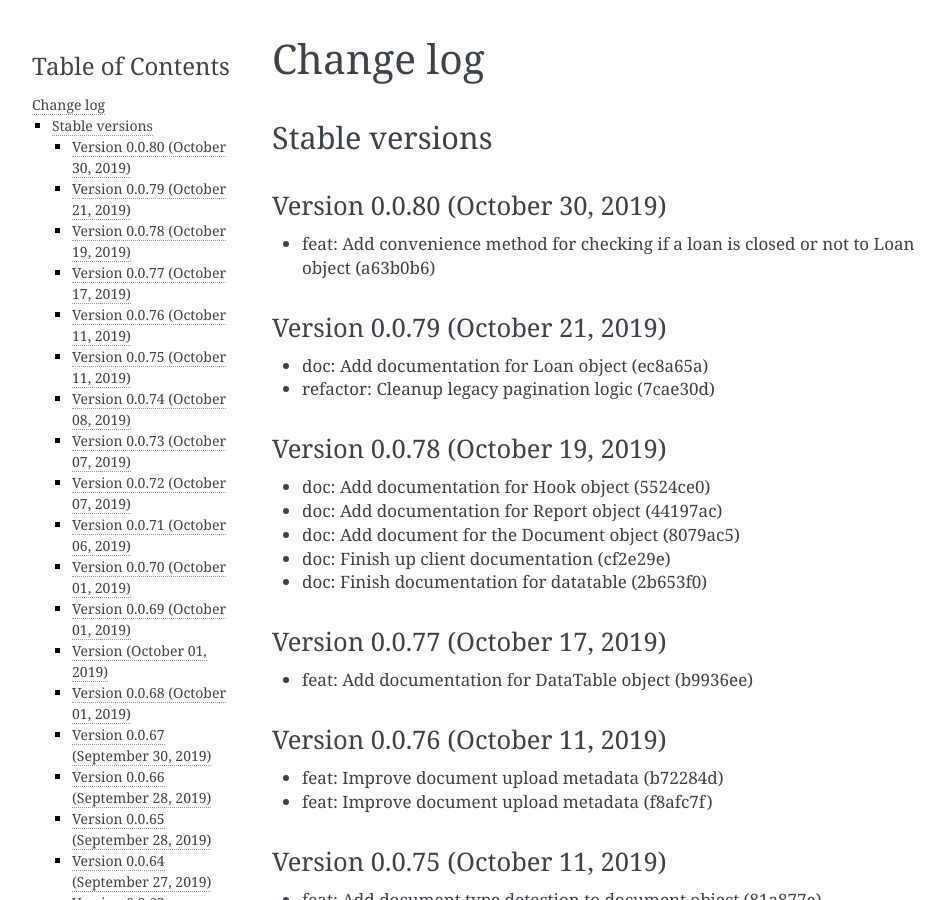
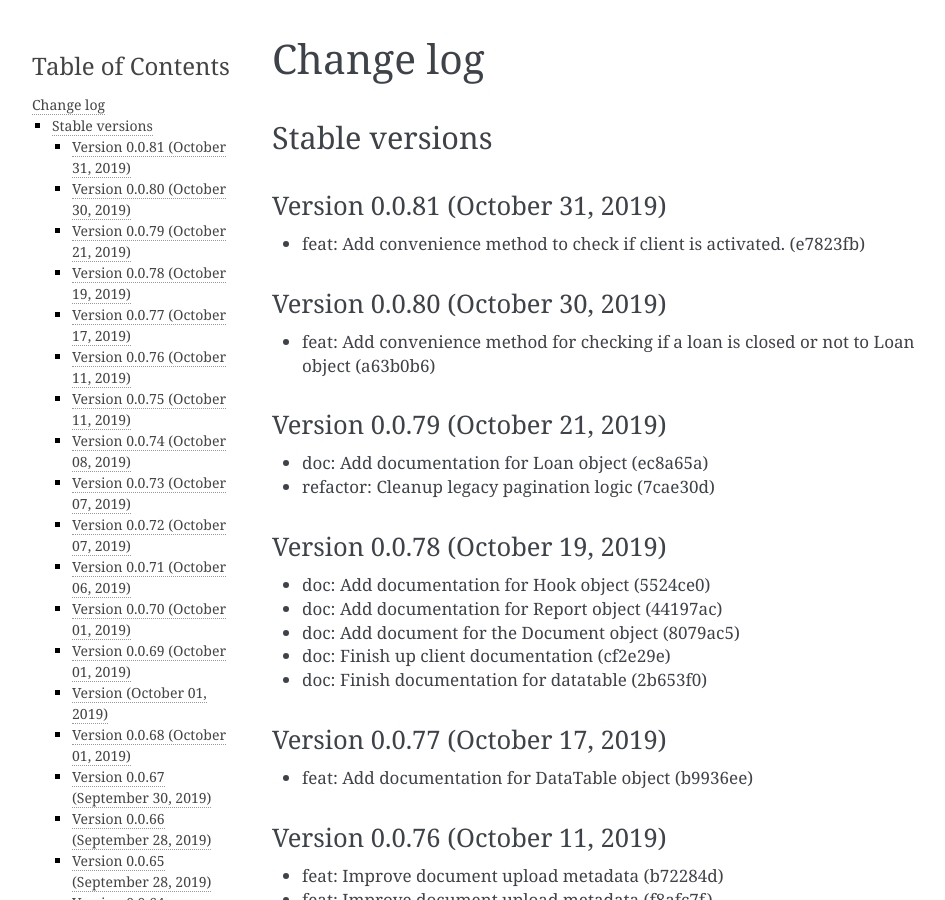
Before and after one commit to mobidevke/PyFineract, a Sphinx documentation site: the page built from docs/changes.rst, in a window 1280 px wide and 900 px high. Shown: the whole window, without its empty margins (148-1093 px from the left). Built offline with Sphinx 7.4.7, drawn with Linux system fonts in a browser that asks for light colours; formulas are drawn with MathJax 3.

Commit message:
Publish version 0.0.81

```diff
--- a/docs/changes.rst
+++ b/docs/changes.rst
@@ -3,6 +3,11 @@ Change log
 
 Stable versions
 ~~~~~~~~~~~~~~~
+
+Version 0.0.81 (October 31, 2019)
+-------------------------------------
+
+* feat: Add convenience method to check if client is activated. (e7823fb)
 
 Version 0.0.80 (October 30, 2019)
 -------------------------------------
--- a/setup.py
+++ b/setup.py
@@ -2,7 +2,7 @@ import textwrap
 
 import setuptools
 
-version = "0.0.80"
+version = "0.0.81"
 
 if __name__ == '__main__':
     setuptools.setup(
```
